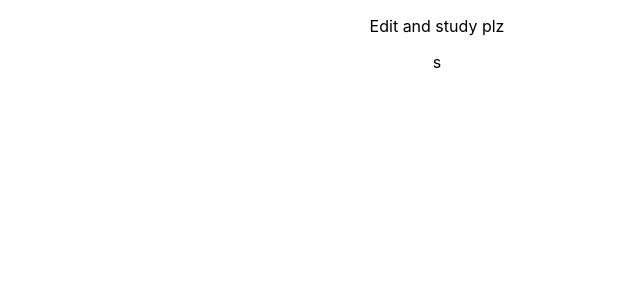
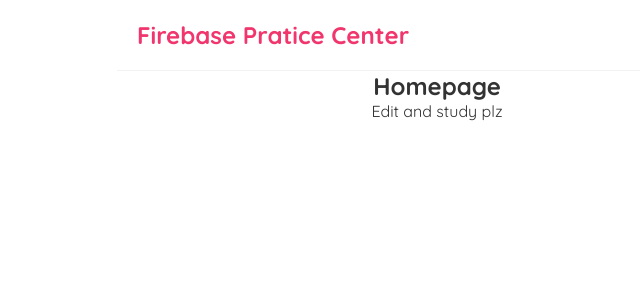
Before and after one commit to dalver99/reactONLINE, a React (Create React App) app: page / in a window 1280 px wide. Shown: the top 300 px of the page, without its empty margins (203-843 px from the left). Built offline with nearby package versions, Linux system fonts and the light colour scheme.

Commit message:
add home Navbar

```diff
--- a/src/App.js
+++ b/src/App.js
@@ -1,10 +1,16 @@
 import logo from "./logo.svg";
+import Navbar from "./Navbar";
 import "./App.css";
+import Home from "./Home";
 
 function App() {
   return (
     <div className="App">
-      <p>Edit and study plz</p>s
+      <Navbar />
+
+      <Home />
+
+      <p>Edit and study plz</p>
     </div>
   );
 }
--- /dev/null
+++ b/src/Home.js
@@ -0,0 +1,9 @@
+const Home = () => {
+  return (
+    <div className="home">
+      <h2>Homepage</h2>
+    </div>
+  );
+};
+
+export default Home;
--- /dev/null
+++ b/src/Navbar.js
@@ -0,0 +1,9 @@
+const Navbar = () => {
+  return (
+    <nav className="navbar">
+      <h1>Firebase Pratice Center</h1>
+    </nav>
+  );
+};
+
+export default Navbar;
--- a/src/index.css
+++ b/src/index.css
@@ -1,13 +1,35 @@
-body {
+@import url("https://fonts.googleapis.com/css2?family=Quicksand:wght@300;400;500;600;700&display=swap");
+
+/* base styles */
+* {
   margin: 0;
-  font-family: -apple-system, BlinkMacSystemFont, 'Segoe UI', 'Roboto', 'Oxygen',
-    'Ubuntu', 'Cantarell', 'Fira Sans', 'Droid Sans', 'Helvetica Neue',
-    sans-serif;
-  -webkit-font-smoothing: antialiased;
-  -moz-osx-font-smoothing: grayscale;
+  font-family: "Quicksand";
+  color: #333;
 }
-
-code {
-  font-family: source-code-pro, Menlo, Monaco, Consolas, 'Courier New',
-    monospace;
+.navbar {
+  padding: 20px;
+  display: flex;
+  align-items: center;
+  max-width: 600px;
+  margin: 0 auto;
+  border-bottom: 1px solid #f2f2f2;
 }
+.navbar h1 {
+  color: #f1356d;
+}
+.navbar .links {
+  margin-left: auto;
+}
+.navbar a {
+  margin-left: 16px;
+  text-decoration: none;
+  padding: 6px;
+}
+.navbar a:hover {
+  color: #f1356d;
+}
+.content {
+  max-width: 600px;
+  margin: 40px auto;
+  padding: 20px;
+}
```
